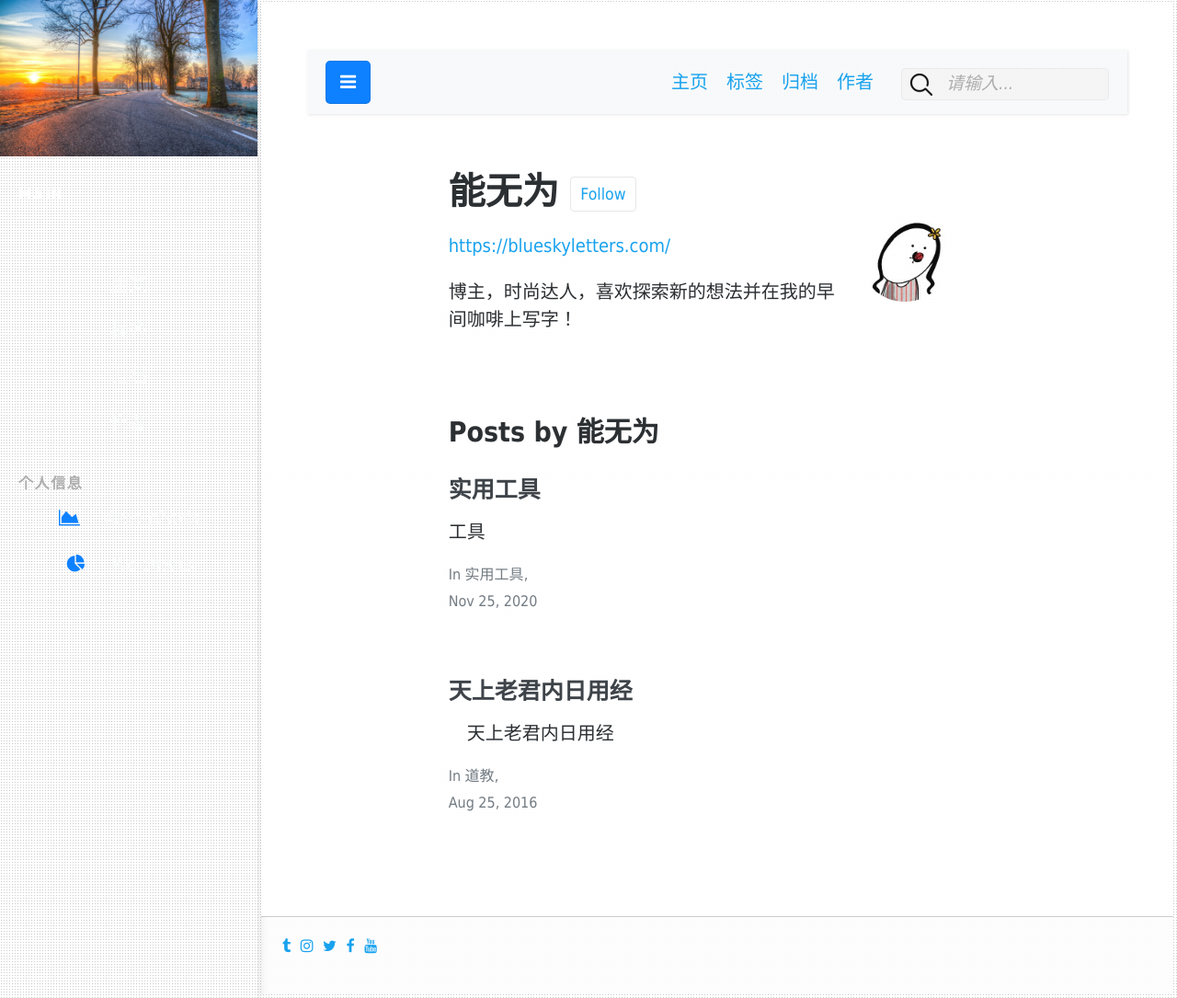
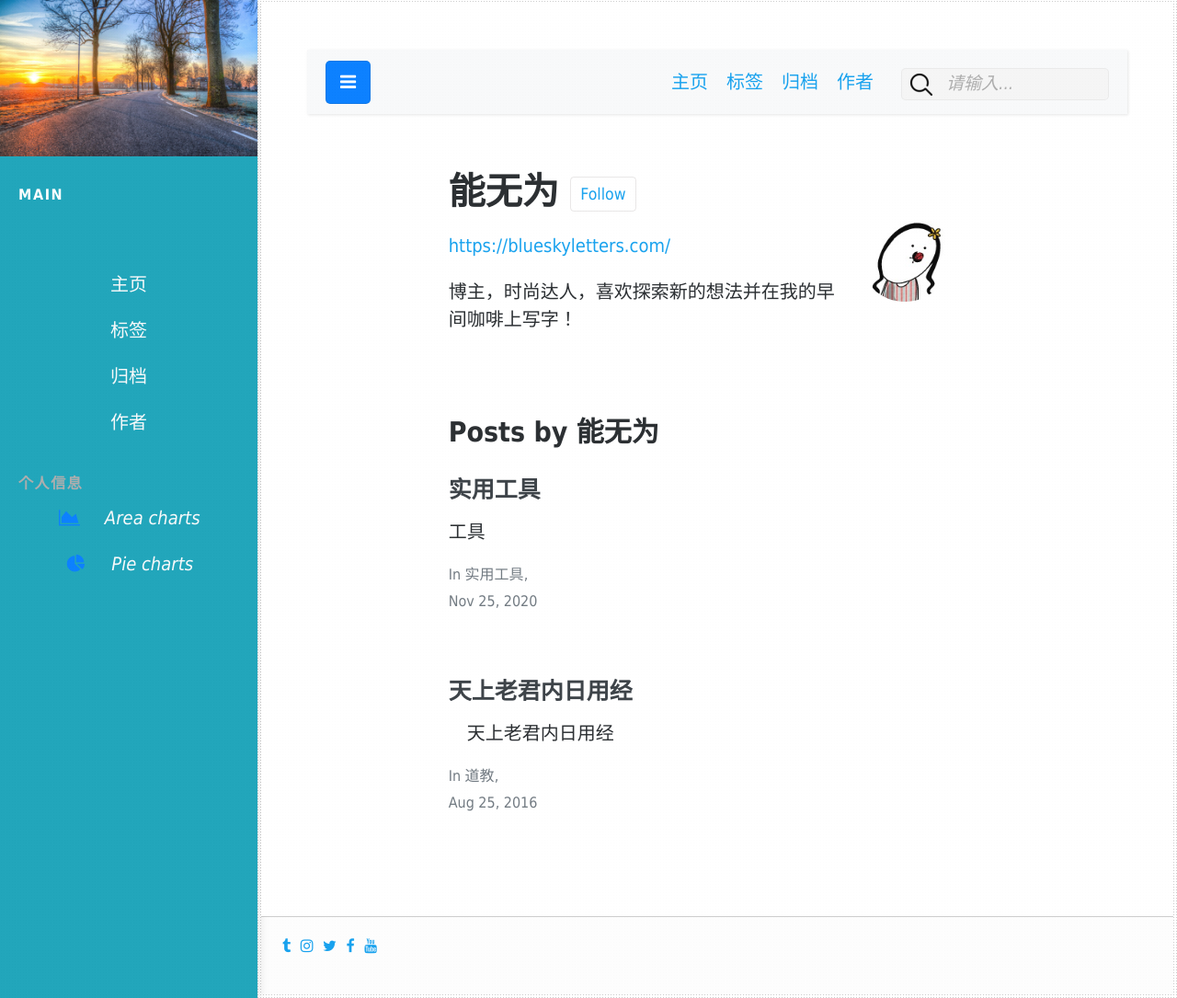
Before and after one commit to nengwuzhi/nengwuzhi.github.ioce, a Jekyll site: the page built from pages/author-author2.html, in a window 1280 px wide and 1085 px high. Shown: the whole window at 92% size. Built offline with Jekyll 4.4.1, drawn with Linux system fonts in a browser that asks for light colours; nearby versions of some CDN libraries.

Commit message:
Update Side_navigation.html

```diff
--- a/_includes/Side_navigation.html
+++ b/_includes/Side_navigation.html
@@ -1,6 +1,6 @@
 
      <!-- Vertical navbar -->
-	<div class="vertical-nav" id="sidebar">
+	<div class="vertical-nav bg-info" id="sidebar">
   		<div class="py-4 px-3 mb-4 bg-light img bg-wrap text-center py-4" style="background-image: url({{site.baseurl}}/img/bg.jpg);">
       		<div class="user-logo">
          <div class="img" style="background-image: url(https://colorlib.com/etc/bootstrap-sidebar/sidebar-09/images/logo.jpg);"></div>
```
